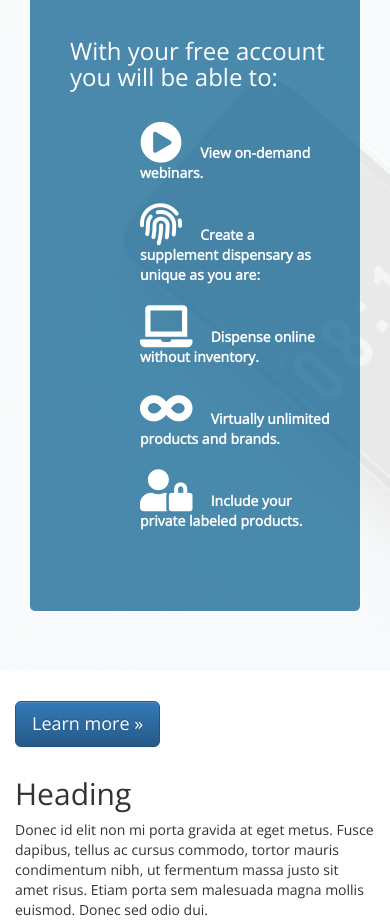
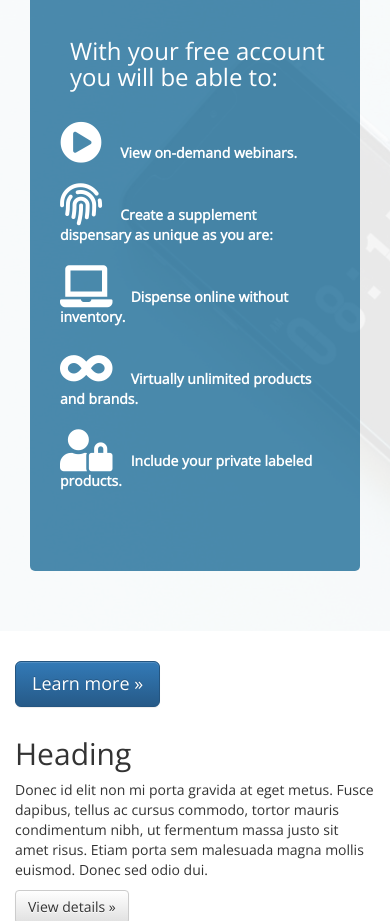
Before and after one commit to amandarwang001/kaerwell-newsignup, a plain HTML site: page index.html in a window 390 px wide. Shown: the part 1400-2321 px from the top of the page. Drawn offline with nearby package versions, Linux system fonts and the light colour scheme.

Commit message:
fixed media queries

```diff
--- a/css/main.css
+++ b/css/main.css
@@ -37,7 +37,7 @@ body {
 }
 
 .padding-left {
-	padding-left: 70px;
+	padding-left: 40px;
 }
 
 .white-text {
@@ -87,3 +87,14 @@ body {
     color: #fff;
     text-decoration: none;
 }
+
+.li-feature{
+	margin-left: -50px;
+}
+
+/* Medium devices (desktops, 992px and up) */
+@media only screen and (min-width: 992px) {
+.li-feature {
+	margin-left: 0px;
+}
+}
--- a/index.html
+++ b/index.html
@@ -161,29 +161,29 @@
             </div>
             <div class="col-md-6 column-padding" id="accountInfo">
               <h3 class="white-text padding-bottom">With your free account you will be able to:</h3>
-              <ul class="padding-bottom padding-left" style="list-style-type:none">
-                <li class="padding-bottom">
+              <ul class="padding-bottom" style="list-style-type:none">
+                <li class="padding-bottom li-feature">
                   <i class="fas fa-play-circle white-text fa-3x"></i>
                   &nbsp; &nbsp;
                   <b> View on-demand webinars.</b>
                 </li>
-                <li class="padding-bottom">
+                <li class="padding-bottom li-feature">
                   <i class="fas fa-fingerprint white-text fa-3x"></i>
                   &nbsp; &nbsp;
                   <b>Create a supplement dispensary as unique as you are:</b>
                 </li>
 
-                <li class="padding-bottom">
+                <li class="padding-bottom li-feature">
                   <i class="white-text fas fa-laptop fa-3x"></i>
                   &nbsp; &nbsp;
                   <b>Dispense online without inventory.</b>
                 </li>
-                <li class="padding-bottom">
+                <li class="padding-bottom li-feature">
                   <i class="white-text fas fa-infinity fa-3x"></i>
                   &nbsp; &nbsp;
                   <b>Virtually unlimited products and brands.</b>
                 </li>
-                <li class="padding-bottom">
+                <li class="padding-bottom li-feature">
                  <i class="white-text fas fa-user-lock fa-3x"></i>
                  &nbsp; &nbsp;
                  <b>Include your private labeled products.</b>
```
